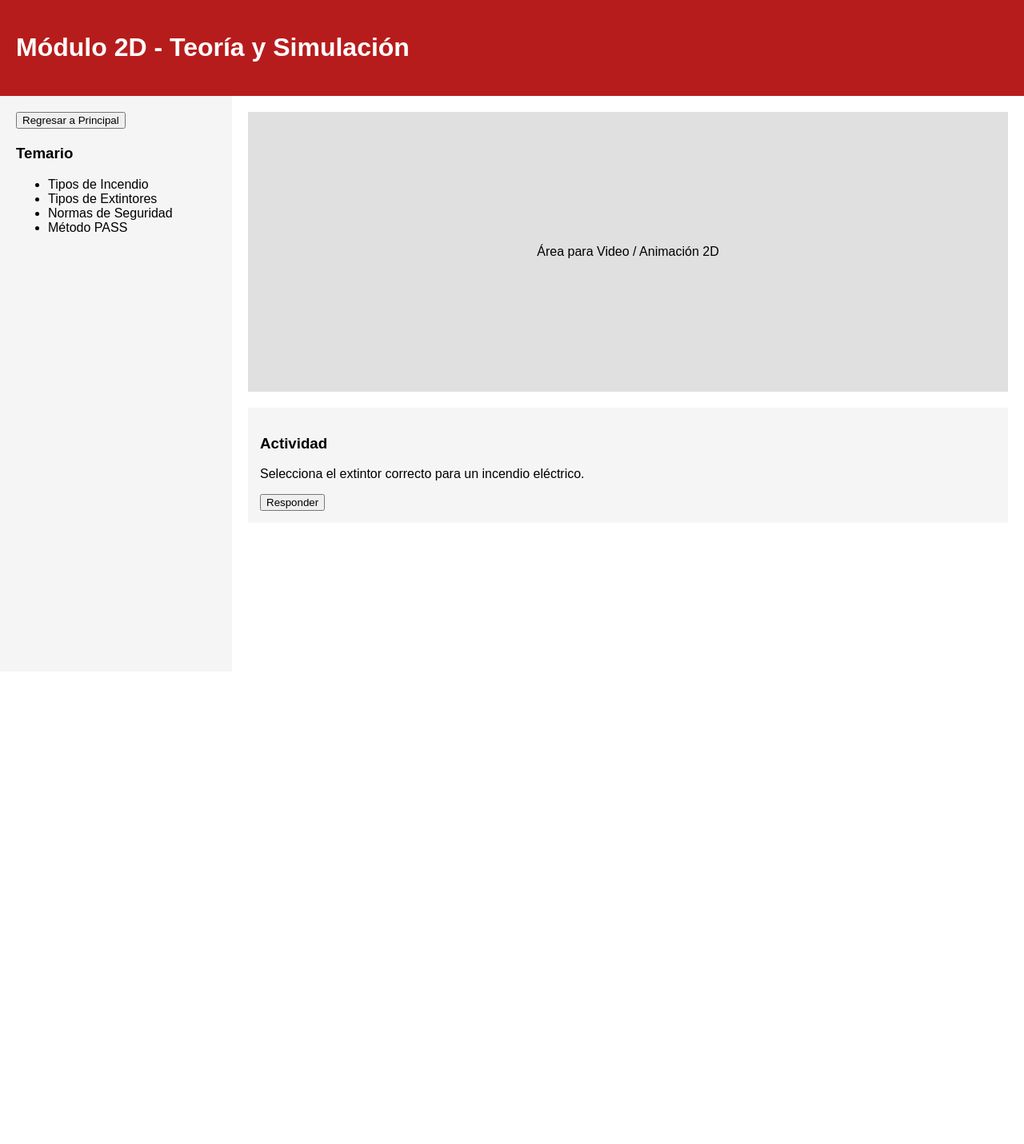
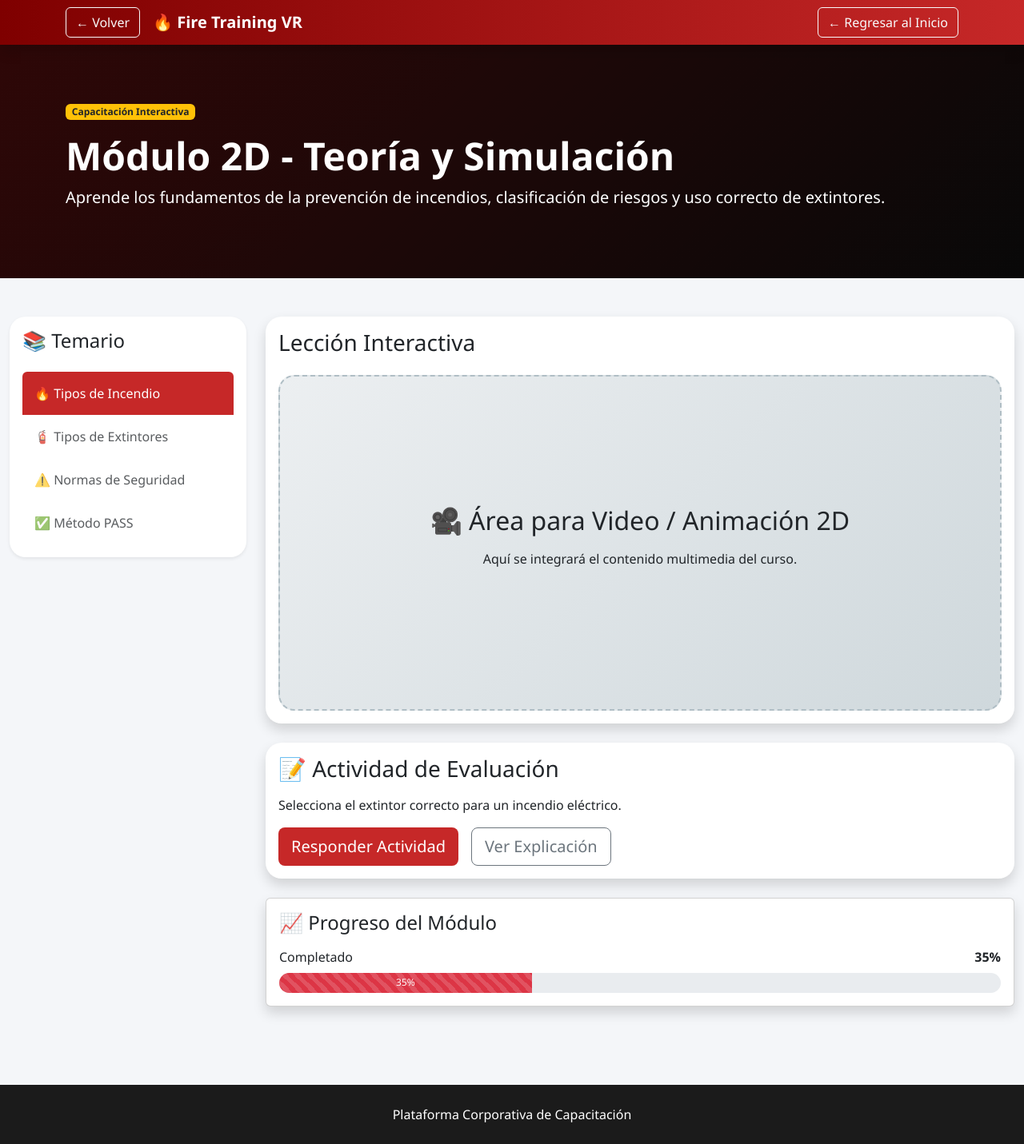
Before and after one commit to dam26-omni-lab/proyecto-omnitrain-equipo1, a plain HTML site: page modules/simulador-2d/index2d.html in a window 1280 px wide. Shown: the whole page at 80% size. Before the commit the page ends 840 px from the top, so only its background shows below. Drawn offline with Linux system fonts and the light colour scheme.

Commit message:
s06 mk2 (styles3d): Nevegacion corregida entre modulo 2d e index, como tambien, una mejora significativa a la experiencia de usuario implementando bootstrap.

```diff
--- /dev/null
+++ b/css/styles2d.css
@@ -0,0 +1,145 @@
+body{
+    background:#f4f6f9;
+    font-family:'Segoe UI',sans-serif;
+}
+
+/* NAVBAR */
+
+.custom-navbar{
+    background:linear-gradient(90deg,#7f0000,#c62828);
+}
+
+/* HERO */
+
+.hero-module{
+    background:
+    linear-gradient(
+        rgba(0,0,0,.75),
+        rgba(0,0,0,.75)
+    ),
+    linear-gradient(
+        135deg,
+        #b71c1c,
+        #212121
+    );
+
+    color:white;
+    padding:70px 0;
+}
+
+/* SIDEBAR */
+
+.sidebar-card{
+    border:none;
+    border-radius:20px;
+}
+
+.custom-list .list-group-item{
+    border:none;
+    padding:15px;
+    transition:.3s;
+}
+
+.custom-list .list-group-item:hover{
+    background:#f5f5f5;
+    transform:translateX(5px);
+}
+
+.custom-list .active{
+    background:#c62828 !important;
+    border-color:#c62828 !important;
+}
+
+/* LECCIÓN */
+
+.lesson-card{
+    border:none;
+    border-radius:20px;
+}
+
+.lesson-area{
+    height:420px;
+
+    display:flex;
+    justify-content:center;
+    align-items:center;
+
+    border-radius:20px;
+
+    background:
+    linear-gradient(
+        135deg,
+        #eceff1,
+        #cfd8dc
+    );
+
+    border:2px dashed #b0bec5;
+}
+
+/* ACTIVIDAD */
+
+.activity-card{
+    border:none;
+    border-radius:20px;
+}
+
+/* BOTONES */
+
+.btn-danger{
+    background:#c62828;
+    border:none;
+    transition:.3s;
+}
+
+.btn-danger:hover{
+    background:#e53935;
+    transform:translateY(-2px);
+}
+
+.btn-outline-secondary{
+    transition:.3s;
+}
+
+.btn-outline-secondary:hover{
+    transform:translateY(-2px);
+}
+
+/* --- FIX PARA BOTONES CLAROS EN LA NAVBAR --- */
+.custom-navbar .btn-outline-light {
+    color: #ffffff !important;
+    border-color: #ffffff !important;
+    background-color: transparent !important;
+    transition: .3s;
+}
+
+.custom-navbar .btn-outline-light:hover {
+    color: #b71c1c !important; /* Texto rojo fuego al pasar el cursor */
+    background-color: #ffffff !important; /* Fondo blanco */
+    border-color: #ffffff !important;
+    transform: translateY(-2px);
+}
+
+/* TARJETAS */
+
+.card{
+    transition:.35s;
+}
+
+.card:hover{
+    box-shadow:0 15px 35px rgba(0,0,0,.12);
+}
+
+/* PROGRESS */
+
+.progress{
+    border-radius:20px;
+}
+
+/* FOOTER */
+
+.footer-custom{
+    background:#1b1b1b;
+    color:white;
+    padding:25px;
+    margin-top:50px;
+}
--- a/modules/simulador-2d/index2d.html
+++ b/modules/simulador-2d/index2d.html
@@ -1,93 +1,203 @@
 <!DOCTYPE html>
 <html lang="es">
+
 <head>
-<meta charset="UTF-8">
-<title>Módulo 2D</title>
-<style>
-body{
-    margin:0;
-    font-family:Arial;
-}
+    <meta charset="UTF-8">
+    <meta name="viewport" content="width=device-width, initial-scale=1.0">
+    <title>Módulo 2D - Teoría y Simulación</title>
 
-header{
-    background:#b71c1c;
-    color:white;
-    padding:20px;
-}
+    <link rel="stylesheet" href="/css/bootstrap.min.css">
 
-.container{
-    display:flex;
-    height:90vh;
-}
+    <link rel="stylesheet" href="/css/styles2d.css">
+</head>
 
-.sidebar{
-    width:250px;
-    background:#f5f5f5;
-    padding:20px;
-}
-
-.content{
-    flex:1;
-    padding:20px;
-}
-
-.lesson{
-    background:#e0e0e0;
-    height:350px;
-    display:flex;
-    justify-content:center;
-    align-items:center;
-}
-
-.quiz{
-    margin-top:20px;
-    background:#f5f5f5;
-    padding:15px;
-}
-</style>
-</head>
 <body>
 
-<header>
-    <h1>Módulo 2D - Teoría y Simulación</h1>
-</header>
+    <nav class="navbar navbar-expand-lg navbar-dark shadow" style="background: linear-gradient(90deg,#7f0000,#c62828) !important;">
+        <div class="container">
 
-<div class="container">
+            <a href="/index.html" class="btn btn-outline-light me-3">
+                ← Volver
+            </a>
 
-    <aside class="sidebar">
-        <!-- NUEVO BOTÓN AÑADIDO AQUÍ -->
-        <!-- Si ambos archivos están en la misma carpeta, cambia href="principal.html" o index.html -->
-        <div style="margin-bottom: 20px;">
-            <a href="../index.html">
-                <button>Regresar a Principal</button>
+            <a class="navbar-brand fw-bold" href="#">
+                🔥 Fire Training VR
             </a>
+
+            <div class="ms-auto">
+                <a href="/index.html" class="btn btn-outline-light">
+                    ← Regresar al Inicio
+                </a>
+            </div>
+
         </div>
-        <!-- FIN DEL BOTÓN -->
+    </nav>
 
-        <h3>Temario</h3>
-        <ul>
-            <li>Tipos de Incendio</li>
-            <li>Tipos de Extintores</li>
-            <li>Normas de Seguridad</li>
-            <li>Método PASS</li>
-        </ul>
-    </aside>
+    <section class="hero-module">
 
-    <main class="content">
+        <div class="container">
 
-        <div class="lesson">
-            Área para Video / Animación 2D
+            <span class="badge bg-warning text-dark mb-3">
+                Capacitación Interactiva
+            </span>
+
+            <h1 class="display-5 fw-bold">
+                Módulo 2D - Teoría y Simulación
+            </h1>
+
+            <p class="lead">
+                Aprende los fundamentos de la prevención de incendios,
+                clasificación de riesgos y uso correcto de extintores.
+            </p>
+
         </div>
 
-        <div class="quiz">
-            <h3>Actividad</h3>
-            <p>Selecciona el extintor correcto para un incendio eléctrico.</p>
-            <button>Responder</button>
+    </section>
+
+    <div class="container-fluid py-5">
+
+        <div class="row">
+
+            <div class="col-lg-3 mb-4">
+
+                <div class="card sidebar-card shadow-sm">
+
+                    <div class="card-body">
+
+                        <h4 class="mb-4">
+                            📚 Temario
+                        </h4>
+
+                        <div class="list-group custom-list">
+
+                            <a href="#" class="list-group-item list-group-item-action active">
+                                🔥 Tipos de Incendio
+                            </a>
+
+                            <a href="#" class="list-group-item list-group-item-action">
+                                🧯 Tipos de Extintores
+                            </a>
+
+                            <a href="#" class="list-group-item list-group-item-action">
+                                ⚠️ Normas de Seguridad
+                            </a>
+
+                            <a href="#" class="list-group-item list-group-item-action">
+                                ✅ Método PASS
+                            </a>
+
+                        </div>
+
+                    </div>
+
+                </div>
+
+            </div>
+
+            <div class="col-lg-9">
+
+                <div class="card lesson-card shadow">
+
+                    <div class="card-body">
+
+                        <h3 class="mb-4">
+                            Lección Interactiva
+                        </h3>
+
+                        <div class="lesson-area">
+
+                            <div class="text-center">
+
+                                <h2>
+                                    🎥 Área para Video / Animación 2D
+                                </h2>
+
+                                <p class="mt-3">
+                                    Aquí se integrará el contenido multimedia del curso.
+                                </p>
+
+                            </div>
+
+                        </div>
+
+                    </div>
+
+                </div>
+
+                <div class="card activity-card shadow mt-4">
+
+                    <div class="card-body">
+
+                        <h3 class="mb-3">
+                            📝 Actividad de Evaluación
+                        </h3>
+
+                        <p>
+                            Selecciona el extintor correcto para un incendio eléctrico.
+                        </p>
+
+                        <div class="d-flex gap-3 flex-wrap">
+
+                            <button class="btn btn-danger btn-lg">
+                                Responder Actividad
+                            </button>
+
+                            <button class="btn btn-outline-secondary btn-lg">
+                                Ver Explicación
+                            </button>
+
+                        </div>
+
+                    </div>
+
+                </div>
+
+                <div class="card shadow mt-4">
+
+                    <div class="card-body">
+
+                        <h4 class="mb-3">
+                            📈 Progreso del Módulo
+                        </h4>
+
+                        <div class="d-flex justify-content-between mb-2">
+                            <span>Completado</span>
+                            <strong>35%</strong>
+                        </div>
+
+                        <div class="progress" style="height:25px;">
+
+                            <div class="progress-bar progress-bar-striped progress-bar-animated bg-danger"
+                                style="width:35%;">
+
+                                35%
+
+                            </div>
+
+                        </div>
+
+                    </div>
+
+                </div>
+
+            </div>
+
         </div>
 
-    </main>
+    </div>
 
-</div>
+    <footer class="footer-custom">
+
+        <div class="container text-center">
+
+            <p class="mb-0">
+                Plataforma Corporativa de Capacitación
+            </p>
+
+        </div>
+
+    </footer>
 
 </body>
+
 </html>
```
